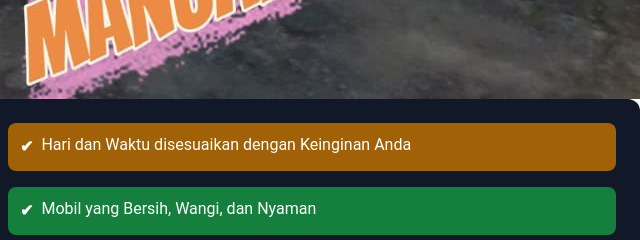
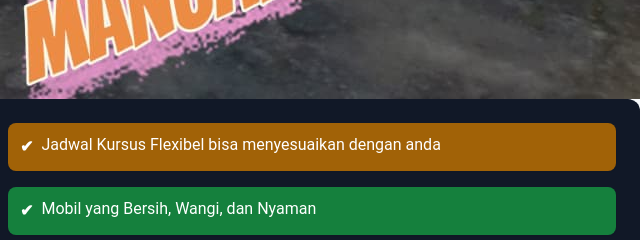
Before and after one commit to DanzPratama/kursusmengemudi, a plain HTML site: page index.html in a window 1280 px wide. Shown: the part 940-1180 px from the top of the page, 640-1280 px from the left. Drawn offline with nearby package versions, Linux system fonts and the light colour scheme.

Commit message:
Update index.html

```diff
--- a/index.html
+++ b/index.html
@@ -175,7 +175,7 @@ body {
   </div>
   <div class="flex items-start space-x-2 bg-yellow-700 p-3 rounded-lg shadow-sm">
     <span class="text-white font-bold">✔</span>
-    <p class="text-white leading-tight m-0">Hari dan Waktu disesuaikan dengan Keinginan Anda</p>
+    <p class="text-white leading-tight m-0">Jadwal Kursus Flexibel bisa menyesuaikan dengan anda</p>
   </div>
   <div class="flex items-start space-x-2 bg-lime-700 p-3 rounded-lg shadow-sm">
     <span class="text-white font-bold">✔</span>
```
